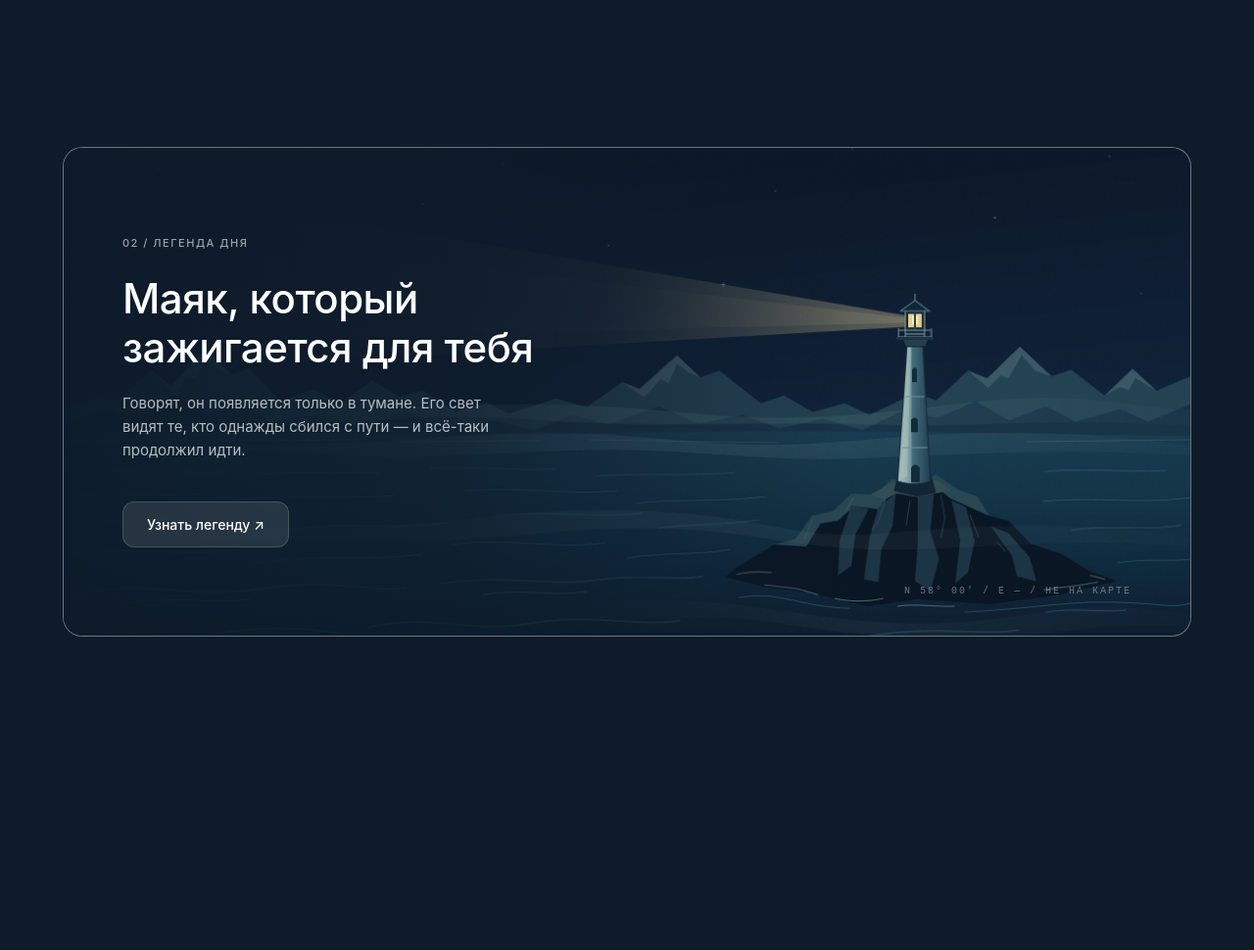
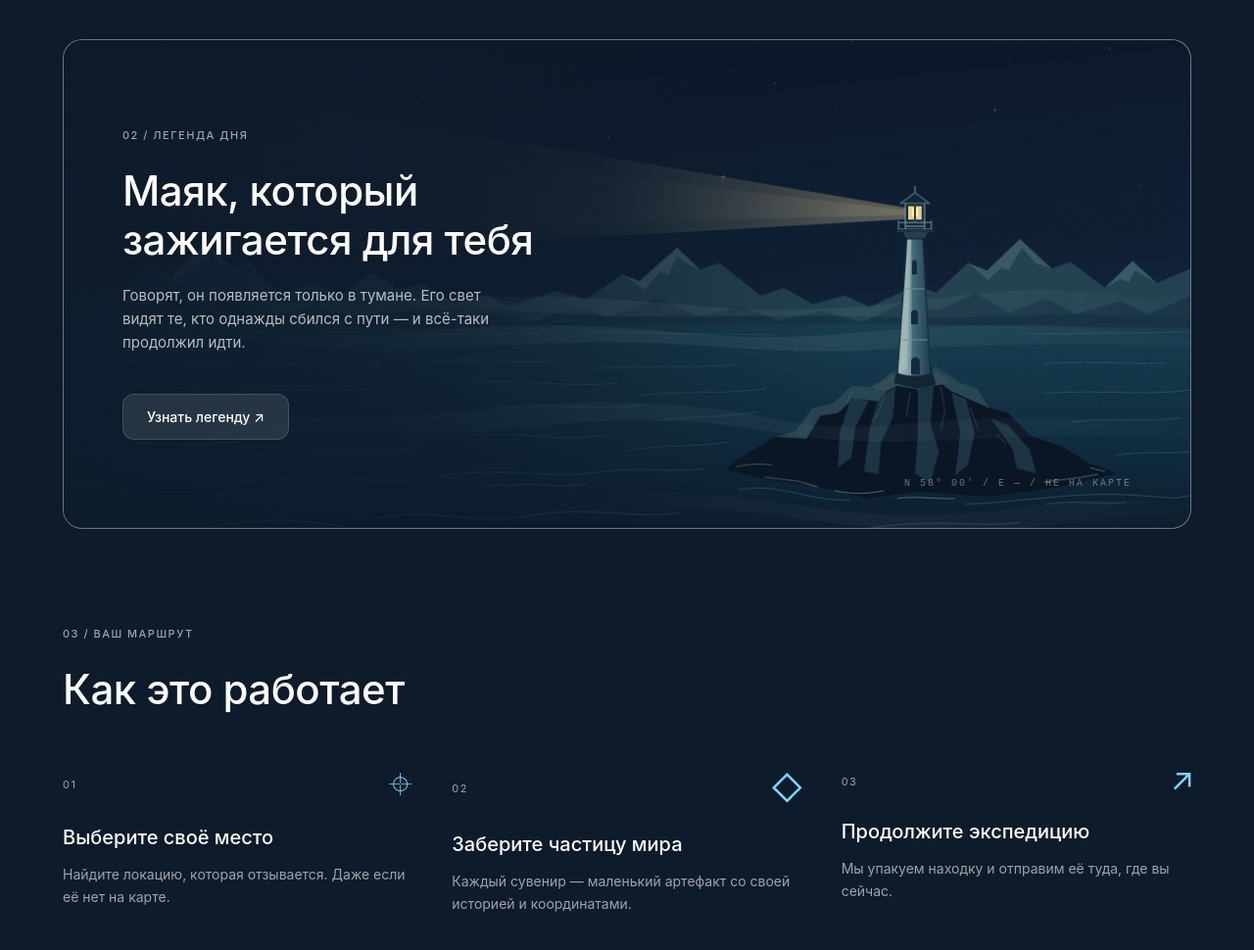
Before and after one commit to Arinashe/Shop, a plain HTML site: page index.html in a window 1280 px wide. Shown: the whole page at 98% size. Before the commit the page ends 800 px from the top, so only its background shows below. Drawn offline with Linux system fonts and the light colour scheme.

Commit message:
add how it works

```diff
--- a/css/style.css
+++ b/css/style.css
@@ -8,15 +8,18 @@ body {
     font-family: 'Inter', -apple-system, BlinkMacSystemFont, "Segoe UI", Roboto, Helvetica, Arial, sans-serif;
     background-color: #0d1b2a;
     display: flex;
-    justify-content: center;
+    flex-direction: column;
     align-items: center;
     min-height: 100vh;
+    padding: 40px 0;
 }
 
 .hero-banner {
     position: relative;
     width: 90%;
+    max-width: 1200px;
     height: 500px;
+    margin-bottom: 80px;
     overflow: hidden;
     background-color: #0d1b2a;
     border: 1px solid rgba(255, 255, 255, 0.4);
@@ -25,7 +28,6 @@ body {
 
 .banner-image {
     position: absolute;
-    border-radius: 20px;
     top: 0;
     left: 0;
     width: 100%;
@@ -33,7 +35,7 @@ body {
     object-fit: cover;
     object-position: center;
     z-index: 0;
-
+    border-radius: 20px;
 }
 
 .hero-banner::before {
@@ -46,7 +48,6 @@ body {
     background: linear-gradient(90deg, rgba(13, 27, 42, 0.95) 0%, rgba(13, 27, 42, 0.7) 35%, rgba(13, 27, 42, 0) 70%);
     z-index: 1;
 }
-
 
 .content-wrapper {
     position: relative;
@@ -123,3 +124,67 @@ body {
     text-transform: uppercase;
     font-family: monospace;
 }
+
+.how-it-works {
+    width: 90%;
+    max-width: 1200px;
+    color: #ffffff;
+}
+
+.how-wrapper {
+    padding: 20px 0;
+}
+
+.how-title {
+    font-size: 42px;
+    line-height: 1.2;
+    font-weight: 500;
+    margin-bottom: 60px;
+    letter-spacing: -0.5px;
+}
+
+.steps-grid {
+    display: grid;
+    grid-template-columns: repeat(3, 1fr);
+    gap: 40px;
+}
+
+.step-card {
+    display: flex;
+    flex-direction: column;
+}
+
+.step-header {
+    display: flex;
+    justify-content: space-between;
+    align-items: center;
+    margin-bottom: 30px;
+}
+
+.step-number {
+    font-size: 11px;
+    letter-spacing: 1.5px;
+    color: rgba(255, 255, 255, 0.6);
+    text-transform: uppercase;
+}
+
+.step-icon {
+    font-size: 24px;
+    color: #4a90e2;
+    line-height: 1;
+    display: flex;
+    align-items: center;
+    justify-content: center;
+}
+
+.step-title {
+    font-size: 20px;
+    font-weight: 500;
+    margin-bottom: 15px;
+}
+
+.step-desc {
+    font-size: 14px;
+    line-height: 1.6;
+    color: rgba(255, 255, 255, 0.6);
+}
--- a/index.html
+++ b/index.html
@@ -1,11 +1,13 @@
 <!DOCTYPE html>
 <html lang="en">
+
 <head>
     <meta charset="UTF-8">
     <meta name="viewport" content="width=device-width, initial-scale=1.0">
     <link rel="stylesheet" href="./css/style.css">
     <title>Document</title>
 </head>
+
 <body>
 
     <section class="hero-banner">
@@ -28,6 +30,49 @@
         </div>
     </section>
 
+    <section class="how-it-works">
+        <div class="how-wrapper">
+            <span class="category">03 / ВАШ МАРШРУТ</span>
+            <h2 class="how-title">Как это работает</h2>
+
+            <div class="steps-grid">
+                <div class="step-card">
+                    <div class="step-header">
+                        <span class="step-number">01</span>
+                        <span class="step-icon">
+                            <img src="./img/компас.png" alt="compas">
+                        </span>
+                    </div>
+                    <h3 class="step-title">Выберите своё место</h3>
+                    <p class="step-desc">Найдите локацию, которая отзывается. Даже если её нет на карте.</p>
+                </div>
+
+                <div class="step-card">
+                    <div class="step-header">
+                        <span class="step-number">02</span>
+                        <span class="step-icon">
+                            <img src="./img/ромб.png" alt="romb">
+                        </span>
+                    </div>
+                    <h3 class="step-title">Заберите частицу мира</h3>
+                    <p class="step-desc">Каждый сувенир — маленький артефакт со своей историей и координатами.</p>
+                </div>
+
+                <div class="step-card">
+                    <div class="step-header">
+                        <span class="step-number">03</span>
+                        <span class="step-icon">
+                            <img src="./img/стрела.png" alt="arrow">
+                        </span>
+                    </div>
+                    <h3 class="step-title">Продолжите экспедицию</h3>
+                    <p class="step-desc">Мы упакуем находку и отправим её туда, где вы сейчас.</p>
+                </div>
+            </div>
+        </div>
+    </section>
+
     <script src="./js/script.js"></script>
 </body>
+
 </html>
```
Also changed, not shown: img/компас.png (added), img/ромб.png (added), img/стрела.png (added).
